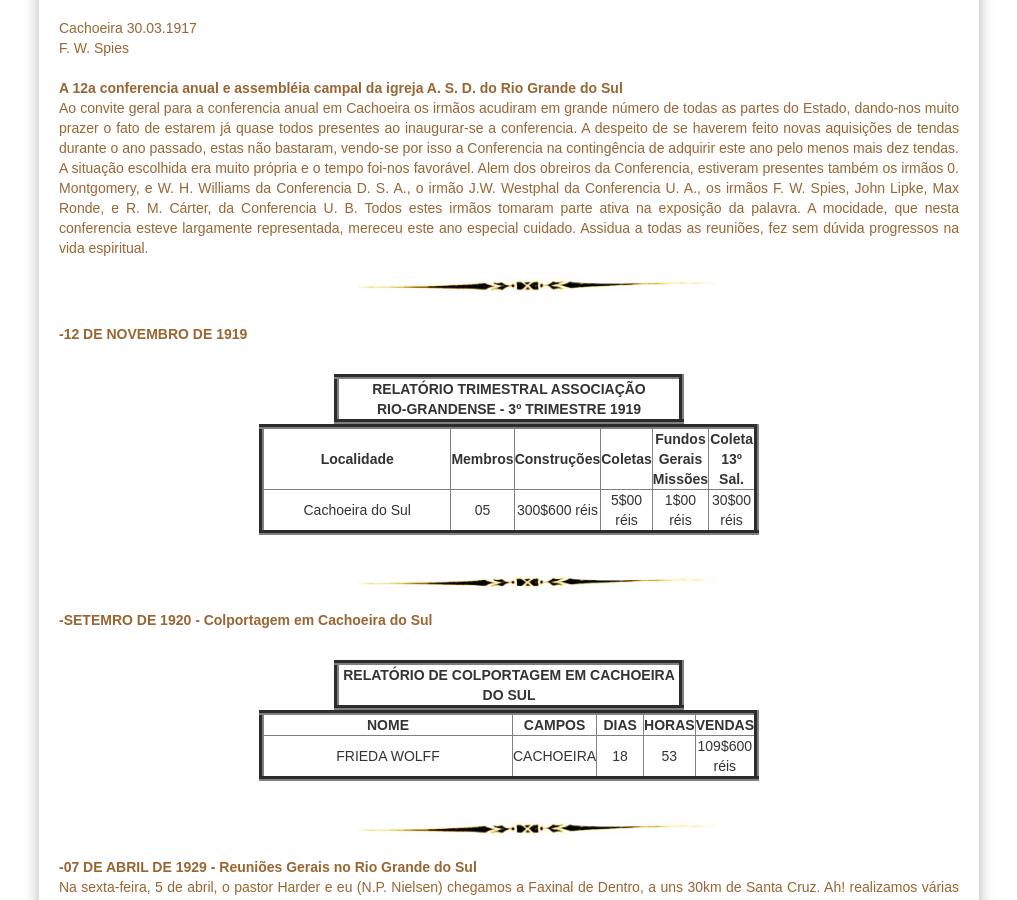
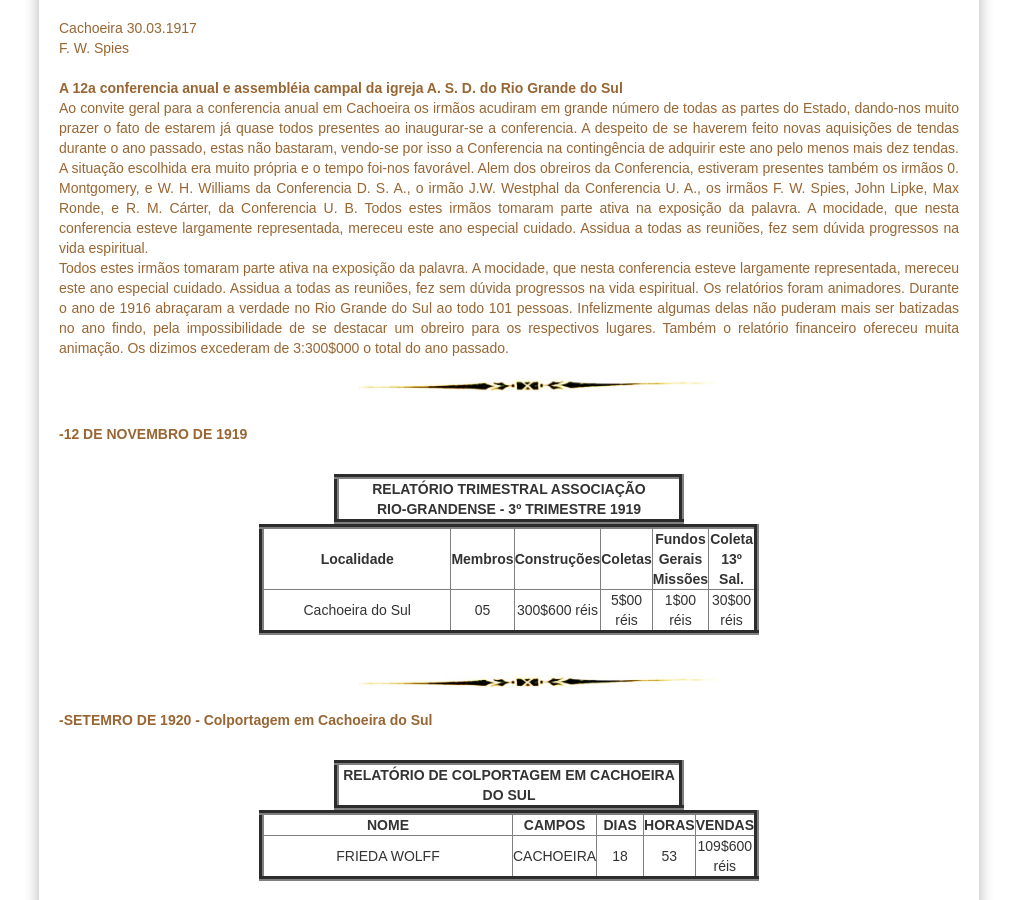
Before and after one commit to claudiovargas1955/claudiovargas1955.github.io, a Jekyll site: the page built from _pages/história-da-iasd-cachoeira.html, in a window 1280 px wide and 900 px high, scrolled down 2238 px. Shown: the whole window, without its empty margins (131-1148 px from the left). Built offline with Jekyll 4.4.1, drawn with Linux system fonts in a browser that asks for light colours; some web fonts are replaced.

Commit message:
Update história-da-iasd-cachoeira.html

```diff
--- a/_pages/história-da-iasd-cachoeira.html
+++ b/_pages/história-da-iasd-cachoeira.html
@@ -214,7 +214,11 @@ por isso a Conferencia na contingência de adquirir este ano pelo menos mais dez
 A situação escolhida era muito própria e o tempo foi-nos favorável. Alem dos obreiros da Conferencia, estiveram presentes também os irmãos 0. Montgomery, e W. H.
 Williams da Conferencia D. S. A., o irmão J.W. Westphal da Conferencia U. A., os irmãos F. W. Spies, John Lipke, Max Ronde, e R. M. Cárter, da Conferencia U. B.
 Todos estes irmãos tomaram parte ativa na exposição da palavra. A mocidade, que nesta conferencia esteve largamente representada, mereceu este ano especial cuidado.
-Assidua a todas as reuniões, fez sem dúvida progressos na vida espiritual.
+Assidua a todas as reuniões, fez sem dúvida progressos na vida espiritual.<br>
+Todos estes irmãos tomaram parte ativa na exposição da palavra. A mocidade, que nesta conferencia esteve largamente representada, mereceu este ano especial cuidado.
+Assidua a todas as reuniões, fez sem dúvida progressos na vida espiritual. Os relatórios foram animadores. Durante o ano de 1916 abraçaram a verdade no Rio Grande do
+Sul ao todo 101 pessoas. Infelizmente algumas delas não puderam mais ser batizadas no ano findo, pela impossibilidade de se destacar um obreiro para os respectivos
+lugares. Também o relatório financeiro ofereceu muita animação. Os dizimos excederam de 3:300$000 o total do ano passado.<br>
 
   <img class="dir3" style="float:center"; src="/images/separacao.jpg" class="img-responsive" width="400px" title="";/><br>
 
```
